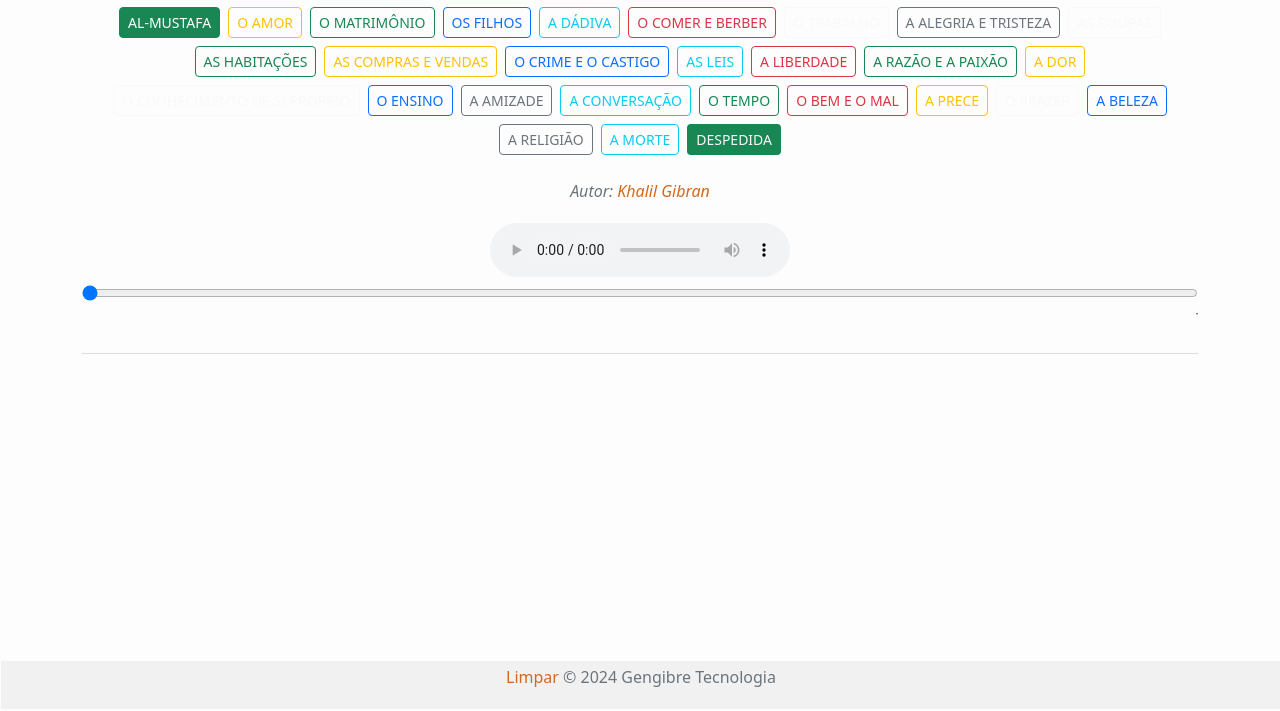
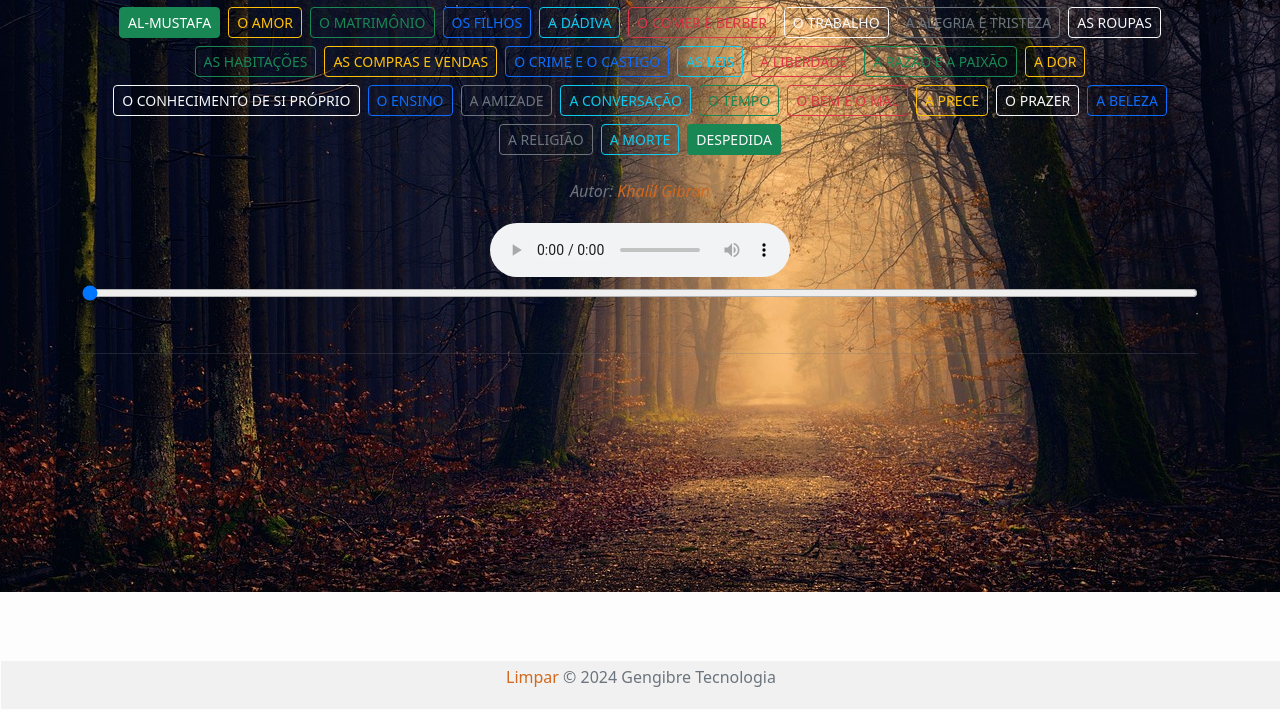
Before and after one commit to rainerbarbosa40/o-profeta, a plain HTML site: page index.html in a window 1280 px wide. Shown: the part 89-800 px from the top of the page. Drawn offline with nearby package versions, Linux system fonts and the light colour scheme; the site is published under a folder, as on GitHub Pages, so addresses that start at the root find nothing.

Commit message:
corrigindo

```diff
--- a/static/css/styles.css
+++ b/static/css/styles.css
@@ -3,7 +3,7 @@ body {
     margin: 0; /* Remove a margem padrão do body */
     padding-bottom: 50px; /* Para evitar que o conteúdo fique atrás do rodapé */
     background-color: rgba(253, 253, 253, 0.7); /* Fundo escuro semi-transparente */
-    background-image: url("/static/img/foto.jpg"); /* Caminho para a imagem de fundo */
+    background-image: url("../img/foto.jpg"); /* Caminho para a imagem de fundo */
     background-size: cover; /* Ajusta a imagem para cobrir todo o fundo */
     background-position: center; /* Centraliza a imagem de fundo */
     background-repeat: no-repeat; /* Impede a repetição da imagem de fundo */
```
